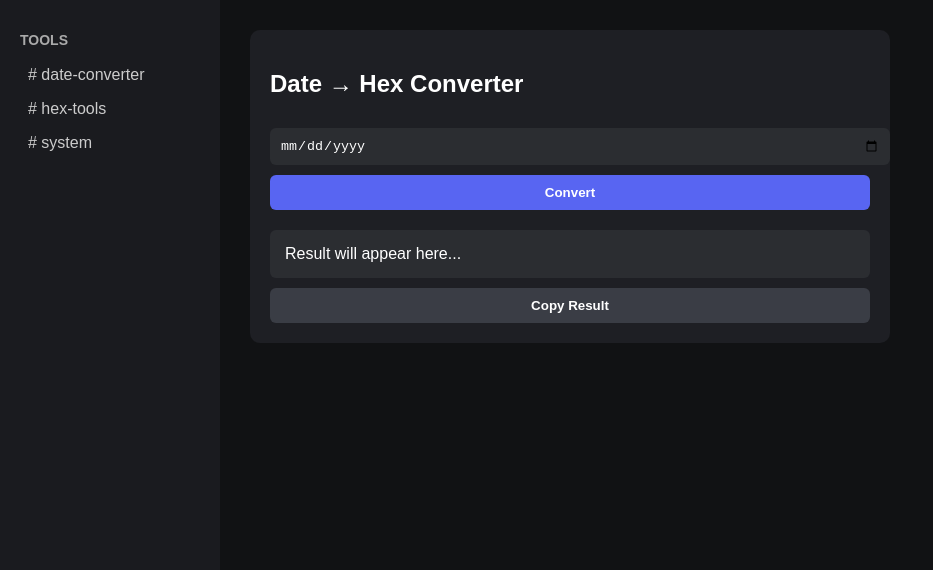
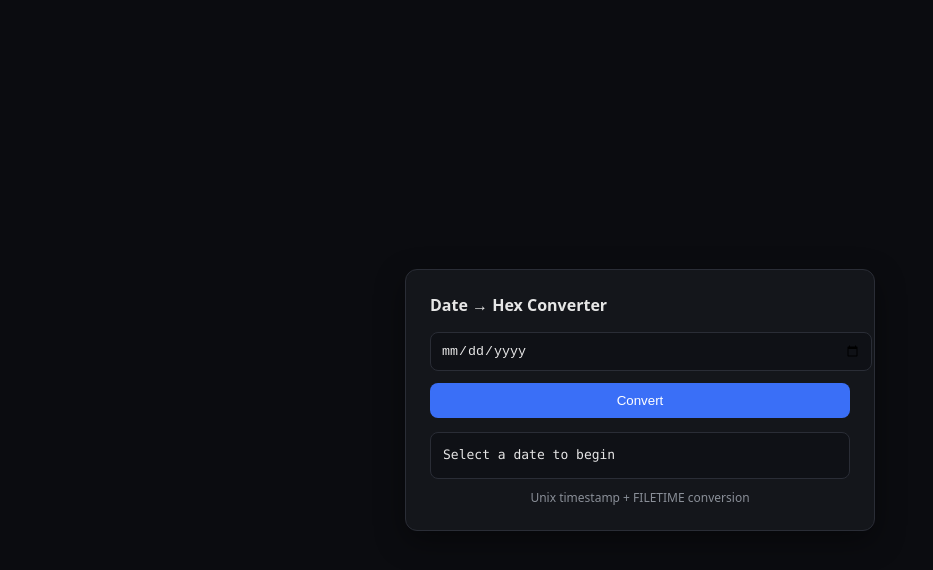
Before and after one commit to tearfulsoul/date-to-hex-converter, a plain HTML site: page index.html in a window 1280 px wide. Shown: the whole page, without its empty margins (0-933 px from the left). Drawn offline with Linux system fonts and the light colour scheme.

Commit message:
Update index.html

```diff
--- a/index.html
+++ b/index.html
@@ -1,125 +1,106 @@
 <!DOCTYPE html>
 <html>
 <head>
-  <title>Date Hex Tool</title>
+  <title>Date Hex Converter</title>
+
   <style>
     body {
       margin: 0;
-      font-family: Arial, sans-serif;
-      background: #0f0f12;
-      color: #fff;
+      height: 100vh;
       display: flex;
-      height: 100vh;
+      justify-content: center;
+      align-items: center;
+      background: #0b0c10;
+      font-family: system-ui, Arial, sans-serif;
+      color: #e6e6e6;
     }
 
-    /* Sidebar */
-    .sidebar {
-      width: 220px;
-      background: #1a1b1f;
-      padding: 20px;
-      box-sizing: border-box;
+    .panel {
+      width: 420px;
+      padding: 24px;
+      border-radius: 12px;
+      background: #14161b;
+      border: 1px solid #2a2d36;
+      box-shadow: 0 10px 30px rgba(0,0,0,0.4);
     }
 
-    .sidebar h2 {
-      font-size: 14px;
-      color: #aaa;
-      margin-bottom: 10px;
+    h1 {
+      font-size: 16px;
+      margin: 0 0 16px 0;
+      font-weight: 600;
     }
 
-    .channel {
-      padding: 8px;
-      border-radius: 6px;
-      cursor: pointer;
-      color: #ccc;
-    }
-
-    .channel:hover {
-      background: #2b2d31;
-      color: white;
-    }
-
-    /* Main */
-    .main {
-      flex: 1;
-      padding: 30px;
-      background: #111214;
-    }
-
-    .card {
-      background: #1e1f24;
-      padding: 20px;
-      border-radius: 10px;
-      max-width: 600px;
+    .row {
+      display: flex;
+      flex-direction: column;
+      gap: 8px;
+      margin-bottom: 12px;
     }
 
     input {
       width: 100%;
       padding: 10px;
-      margin-top: 10px;
-      border-radius: 6px;
-      border: none;
-      background: #2b2d31;
-      color: white;
+      border-radius: 8px;
+      border: 1px solid #2a2d36;
+      background: #0f1116;
+      color: #e6e6e6;
+      outline: none;
     }
 
     button {
-      margin-top: 10px;
+      width: 100%;
       padding: 10px;
-      width: 100%;
       border: none;
-      border-radius: 6px;
-      background: #5865f2;
+      border-radius: 8px;
+      background: #3a6ff7;
       color: white;
+      font-weight: 500;
       cursor: pointer;
-      font-weight: bold;
+      transition: 0.15s;
     }
 
     button:hover {
-      background: #4752c4;
+      background: #2f5fe0;
     }
 
     .output {
-      margin-top: 20px;
-      background: #2b2d31;
-      padding: 15px;
-      border-radius: 6px;
-      white-space: pre-wrap;
+      margin-top: 14px;
+      padding: 12px;
+      border-radius: 8px;
+      background: #0f1116;
+      border: 1px solid #2a2d36;
+      font-family: ui-monospace, SFMono-Regular, Menlo, Monaco, Consolas, monospace;
+      font-size: 13px;
+      white-space: pre;
+      line-height: 1.6;
     }
 
-    .copy {
+    .subtle {
       margin-top: 10px;
-      background: #3a3d45;
+      font-size: 12px;
+      color: #8a8f98;
+      text-align: center;
     }
-
   </style>
 </head>
 
 <body>
 
-  <div class="sidebar">
-    <h2>TOOLS</h2>
-    <div class="channel"># date-converter</div>
-    <div class="channel"># hex-tools</div>
-    <div class="channel"># system</div>
+<div class="panel">
+  <h1>Date → Hex Converter</h1>
+
+  <div class="row">
+    <input type="date" id="date">
   </div>
 
-  <div class="main">
-    <div class="card">
-      <h2>Date → Hex Converter</h2>
+  <button onclick="convert()">Convert</button>
 
-      <input type="date" id="date">
+  <div class="output" id="out">Select a date to begin</div>
 
-      <button onclick="convert()">Convert</button>
-
-      <div class="output" id="out">Result will appear here...</div>
-
-      <button class="copy" onclick="copyText()">Copy Result</button>
-    </div>
-  </div>
+  <div class="subtle">Unix timestamp + FILETIME conversion</div>
+</div>
 
 <script>
-let lastOutput = "";
-
 function toUnixHex(date){
     const unix = Math.floor(date.getTime() / 1000);
     return "0x" + unix.toString(16).toUpperCase();
@@ -134,24 +115,14 @@ function convert(){
     const input = document.getElementById("date").value;
     const date = new Date(input);
 
-    if (isNaN(date)) {
-        lastOutput = "Invalid date.";
-        document.getElementById("out").innerText = lastOutput;
+    if (isNaN(date)){
+        document.getElementById("out").innerText = "Invalid date selected.";
         return;
     }
 
-    lastOutput =
-`InstallDate (Unix hex):
-${toUnixHex(date)}
-
-InstallTime (FILETIME hex):
-${toFileTimeHex(date)}`;
-
-    document.getElementById("out").innerText = lastOutput;
-}
-
-function copyText(){
-    navigator.clipboard.writeText(lastOutput);
+    document.getElementById("out").innerText =
+`InstallDate      : ${toUnixHex(date)}
+InstallTime      : ${toFileTimeHex(date)}`;
 }
 </script>
 
```
